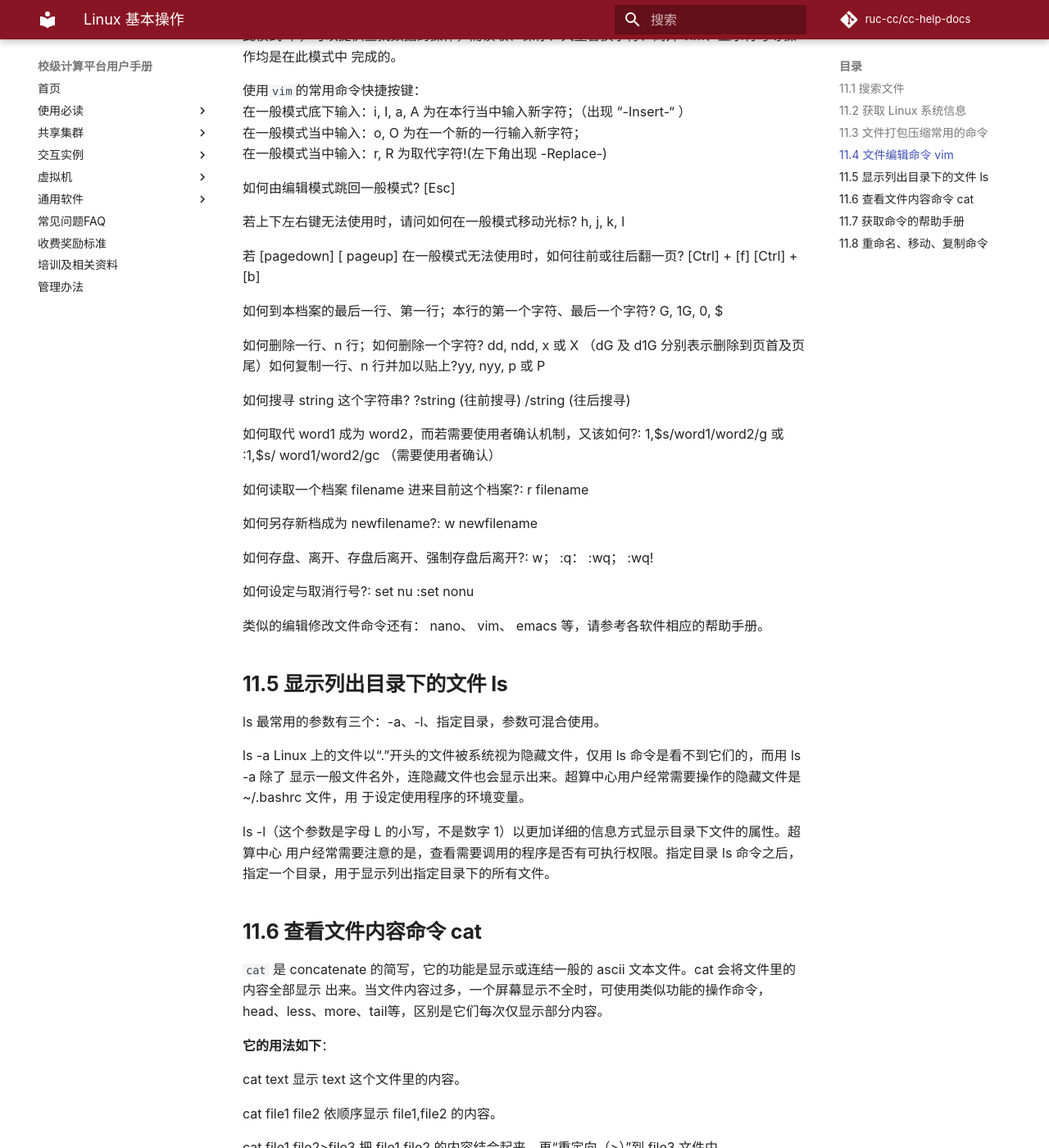
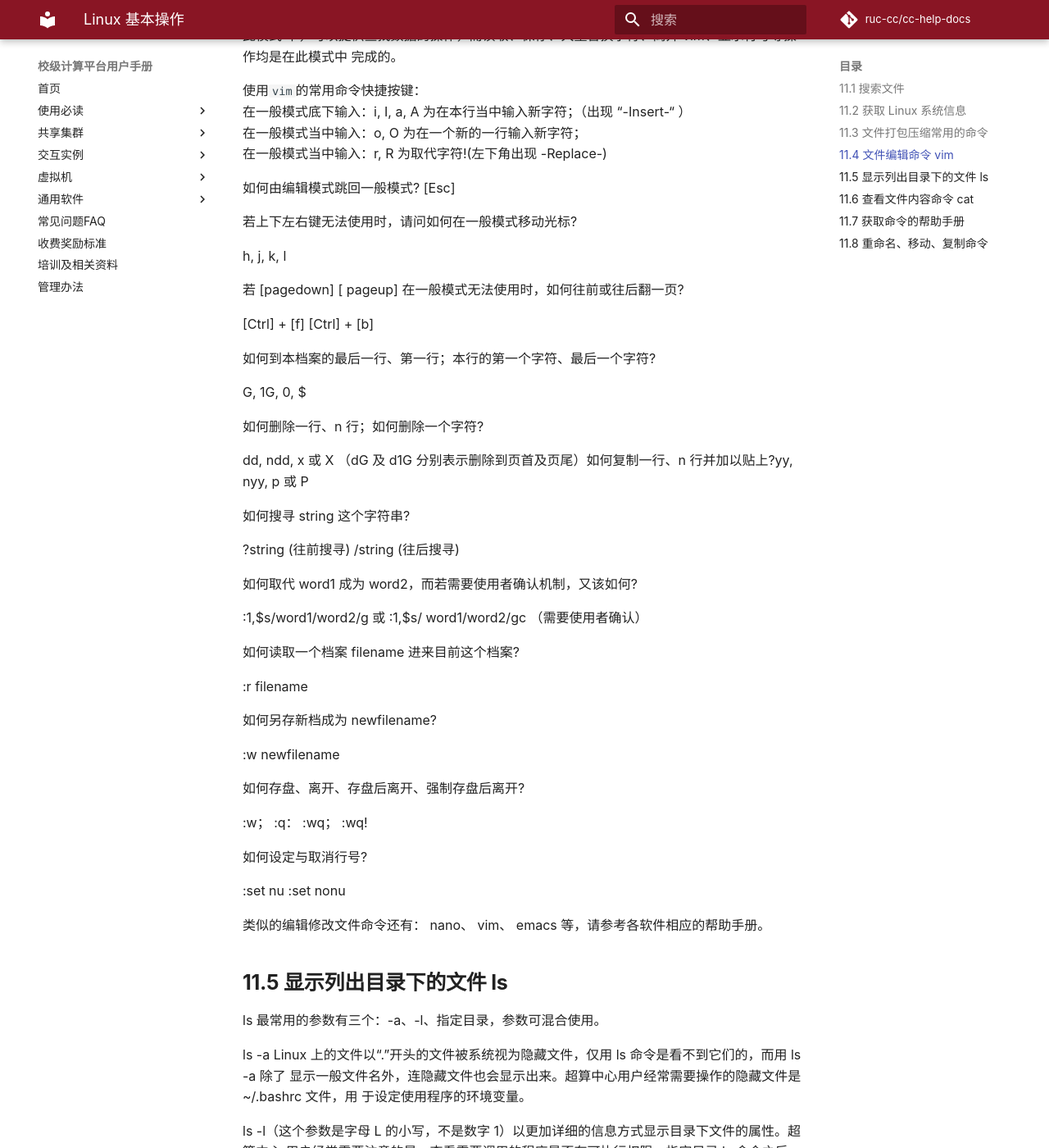
Before and after one commit to ruc-cc/cc-help-docs, an MkDocs documentation site: the page built from docs/command-line/files.md, in a window 1280 px wide and 1400 px high, scrolled down 2845 px. Shown: the whole window at 82% size. Built offline with MkDocs 1.6.1 and Material for MkDocs 9.7.7, drawn with Linux system fonts in a browser that asks for light colours; comment, search, counter and statistics services are not loaded.

Commit message:
updata
Signed-off-by: luweizheng <luweizheng36@hotmail.com>

```diff
--- a/docs/command-line/files.md
+++ b/docs/command-line/files.md
@@ -106,34 +106,44 @@ vim 共分为 3 个模式，即一般模式（默认的模式）、编辑模式
 \[Esc\]
 
 若上下左右键无法使用时，请问如何在一般模式移动光标?
+
 h, j, k, l
 
 若 \[pagedown\] \[ pageup\] 在一般模式无法使用时，如何往前或往后翻一页?
+
 \[Ctrl\] + \[f\] \[Ctrl\] + \[b\]
 
 如何到本档案的最后一行、第一行；本行的第一个字符、最后一个字符?
+
 G, 1G, 0, \$
 
 如何删除一行、n 行；如何删除一个字符?
+
 dd, ndd, x 或 X （dG 及 d1G 分别表示删除到页首及页尾）如何复制一行、n 行并加以贴上?yy, nyy, p 或 P
 
 如何搜寻 string 这个字符串?
+
 ?string (往前搜寻) /string (往后搜寻)
 
-如何取代 word1 成为 word2，而若需要使用者确认机制，又该如何?:
-1,\$s/word1/word2/g 或 :1,\$s/ word1/word2/gc （需要使用者确认）
+如何取代 word1 成为 word2，而若需要使用者确认机制，又该如何?
 
-如何读取一个档案 filename 进来目前这个档案?:
-r filename
+:1,\$s/word1/word2/g 或 :1,\$s/ word1/word2/gc （需要使用者确认）
 
-如何另存新档成为 newfilename?:
-w newfilename
+如何读取一个档案 filename 进来目前这个档案?
 
-如何存盘、离开、存盘后离开、强制存盘后离开?:
-w； :q： :wq； :wq!
+:r filename
 
-如何设定与取消行号?:
-set nu :set nonu
+如何另存新档成为 newfilename?
+
+:w newfilename
+
+如何存盘、离开、存盘后离开、强制存盘后离开?
+
+:w； :q： :wq； :wq!
+
+如何设定与取消行号?
+
+:set nu :set nonu
 
 类似的编辑修改文件命令还有： nano、 vim、 emacs 等，请参考各软件相应的帮助手册。
 
```
